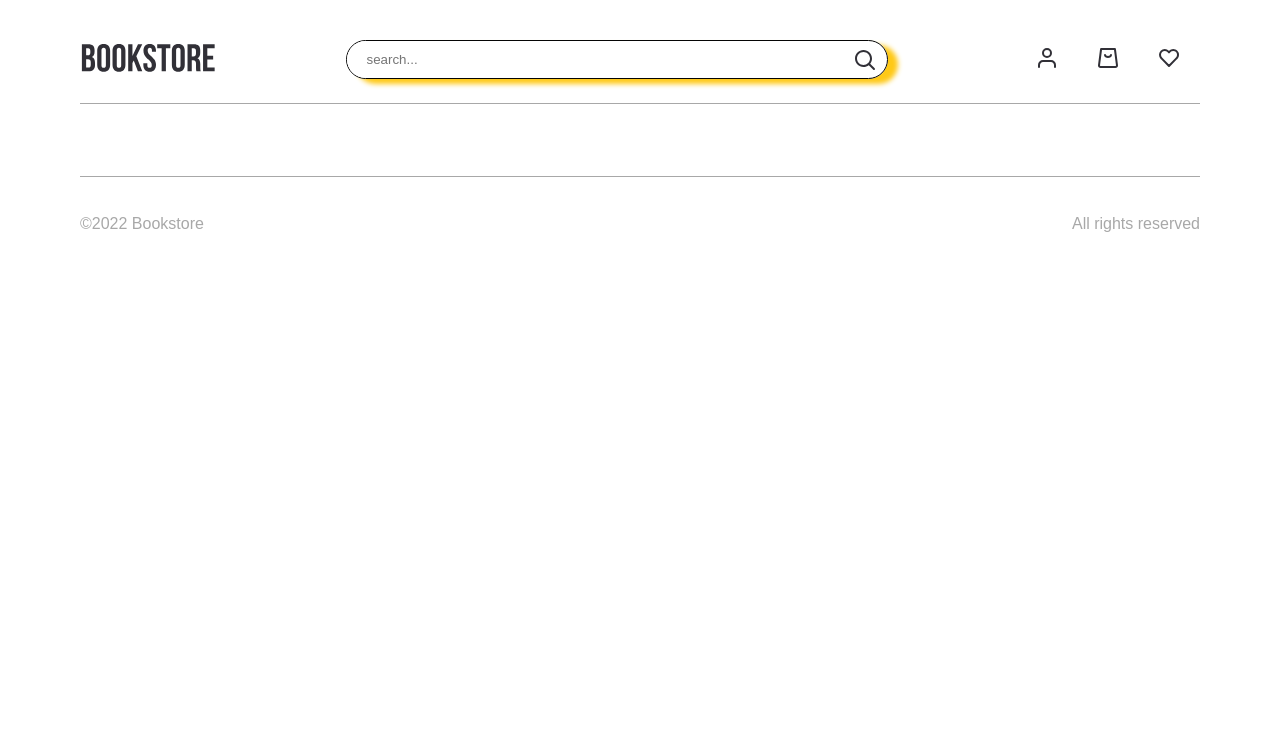
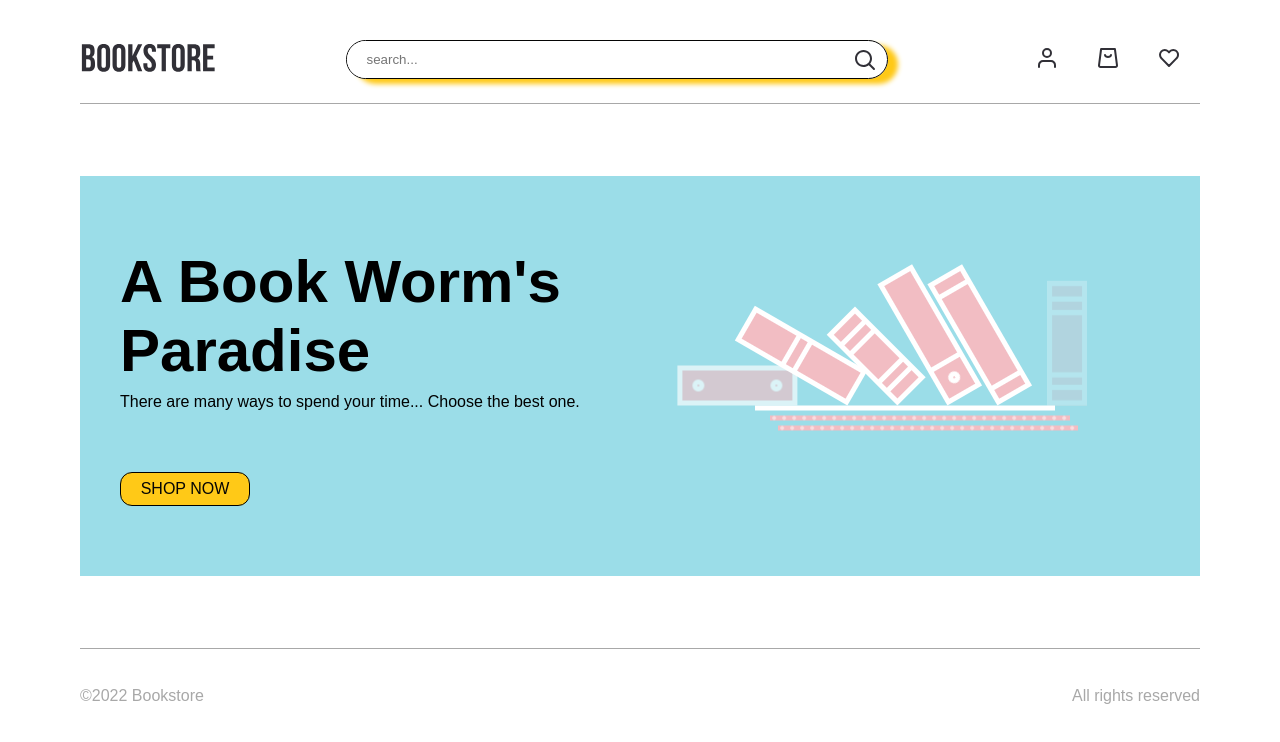
Before and after one commit to Aliaksandra-Leanovich/react-bookstore, a React (Create React App) app: page / in a window 1280 px wide. Shown: the top 742 px of the page. Built offline with nearby package versions, Linux system fonts and the light colour scheme.

Commit message:
feat(home page): changes in route

```diff
--- a/src/routes/routes.ts
+++ b/src/routes/routes.ts
@@ -1,5 +1,5 @@
 export enum routes {
-  HOME = "/react-bookstore",
+  HOME = "/",
   CART = "/cart",
   ACCOUNT = "/account",
   SIGNIN = "/sign-in",
```
